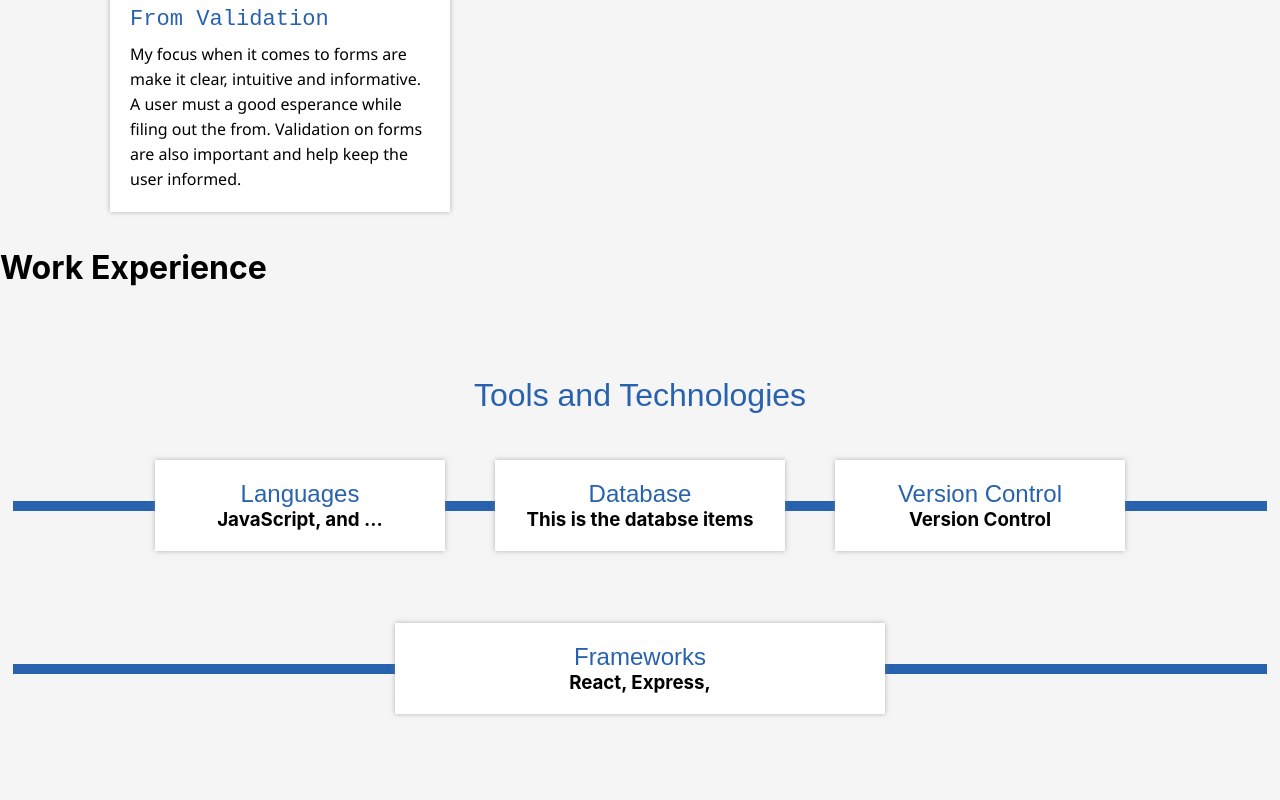
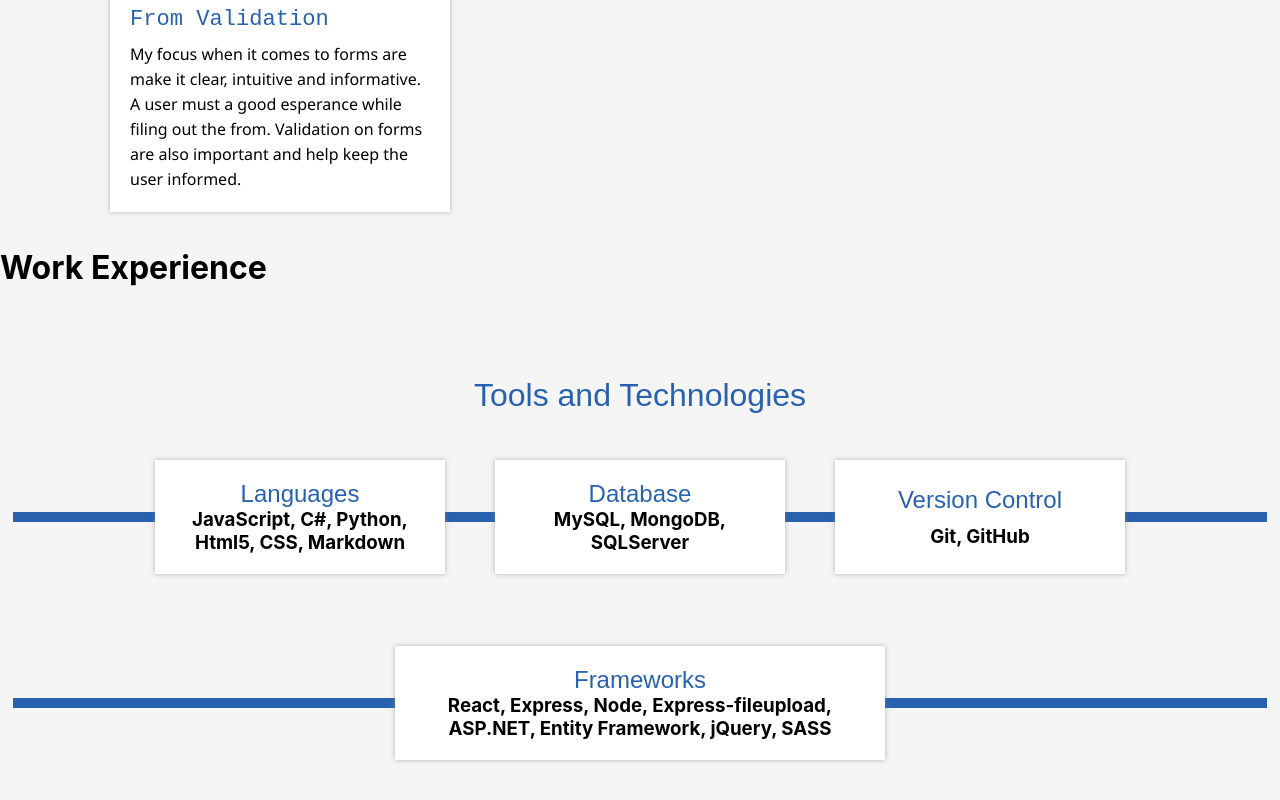
Before and after one commit to louieLouie117/react-portfolio, a React (Create React App) app in the folder client/: page / in a window 1280 px wide. Shown: the part 1310-2110 px from the top of the page. Built offline with nearby package versions, Linux system fonts and the light colour scheme.

Commit message:
ToolTechnologies

```diff
--- a/client/src/components/LandingPage/ToolsTechnologies.jsx
+++ b/client/src/components/LandingPage/ToolsTechnologies.jsx
@@ -11,17 +11,17 @@ function ToolsTechnologies(props) {
             <ul>
                     <li>
                     <h2>Languages</h2>
-                    <h3>JavaScript, and ...</h3>
+                    <h3>JavaScript, C#, Python, Html5, CSS, Markdown</h3>
                     </li>
 
                     <li>
                     <h2>Database</h2>
-                    <h3>This is the databse items</h3>
+                    <h3>MySQL, MongoDB, SQLServer</h3>
                     </li>
 
                     <li>
                     <h2>Version Control</h2>
-                    <h3>Version Control</h3>
+                    <h3>Git, GitHub</h3>
                     </li>
 
                     <li></li>
@@ -35,7 +35,7 @@ function ToolsTechnologies(props) {
             <ul>
                     <li id="frameworks">
                     <h2>Frameworks</h2>
-                    <h3>React, Express,</h3>
+                    <h3>React, Express, Node, Express-fileupload, ASP.NET, Entity Framework, jQuery, SASS</h3>
                     </li>
 
 
```
